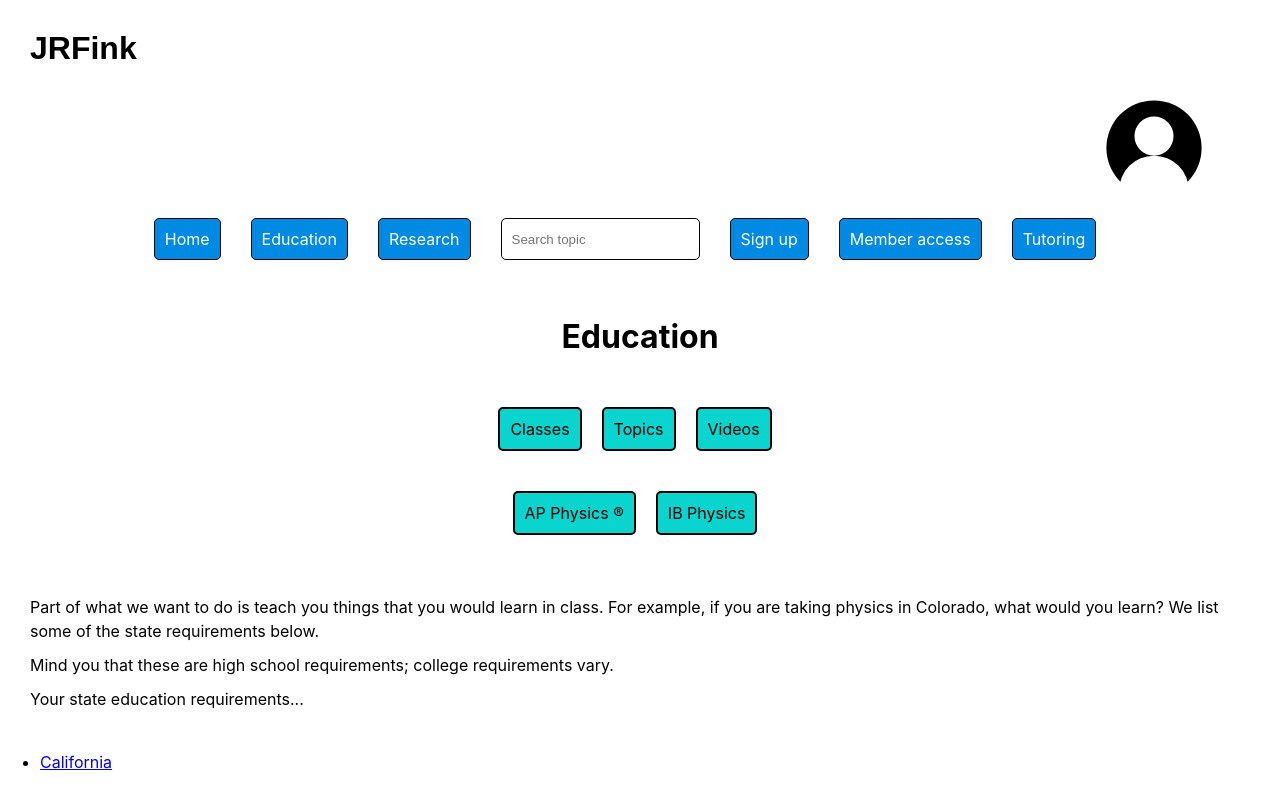
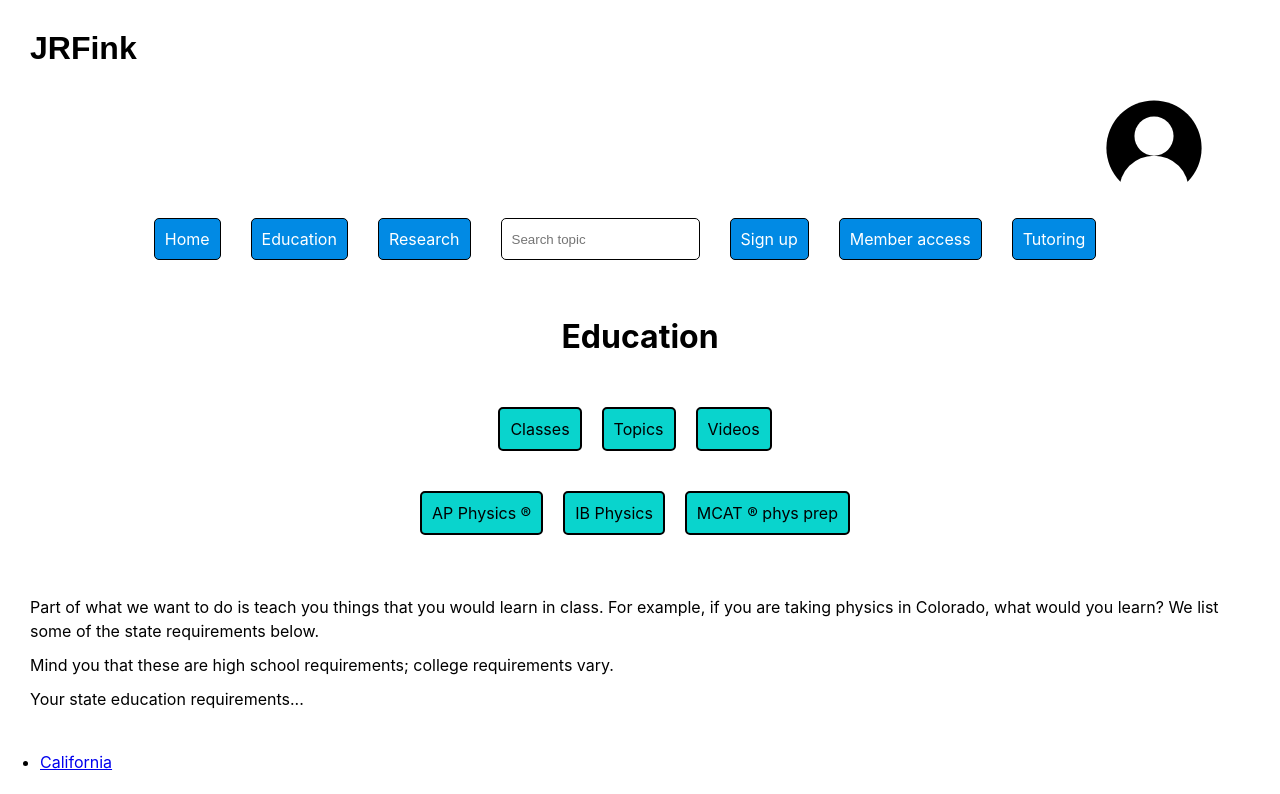
Before and after one commit to JRFink/jrfphyspagesnew, a Next.js app: page /education in a window 1280 px wide. Shown: the top 794 px of the page. Built offline with nearby package versions, Linux system fonts and the light colour scheme.

Commit message:
Update index.tsx

```diff
--- a/pages/education/index.tsx
+++ b/pages/education/index.tsx
@@ -22,6 +22,8 @@ const Education = () => {
                 <Link href="/education/ap" className={style.generalLink}>AP Physics &#174;</Link>
                 <br />
                 <Link href="/education/ib" className={style.generalLink}>IB Physics</Link>
+                <br />
+                <Link href="/education/mcat" className={style.generalLink}>MCAT &#174; phys prep</Link>
                 <br />
             </div>
             <br />
```
